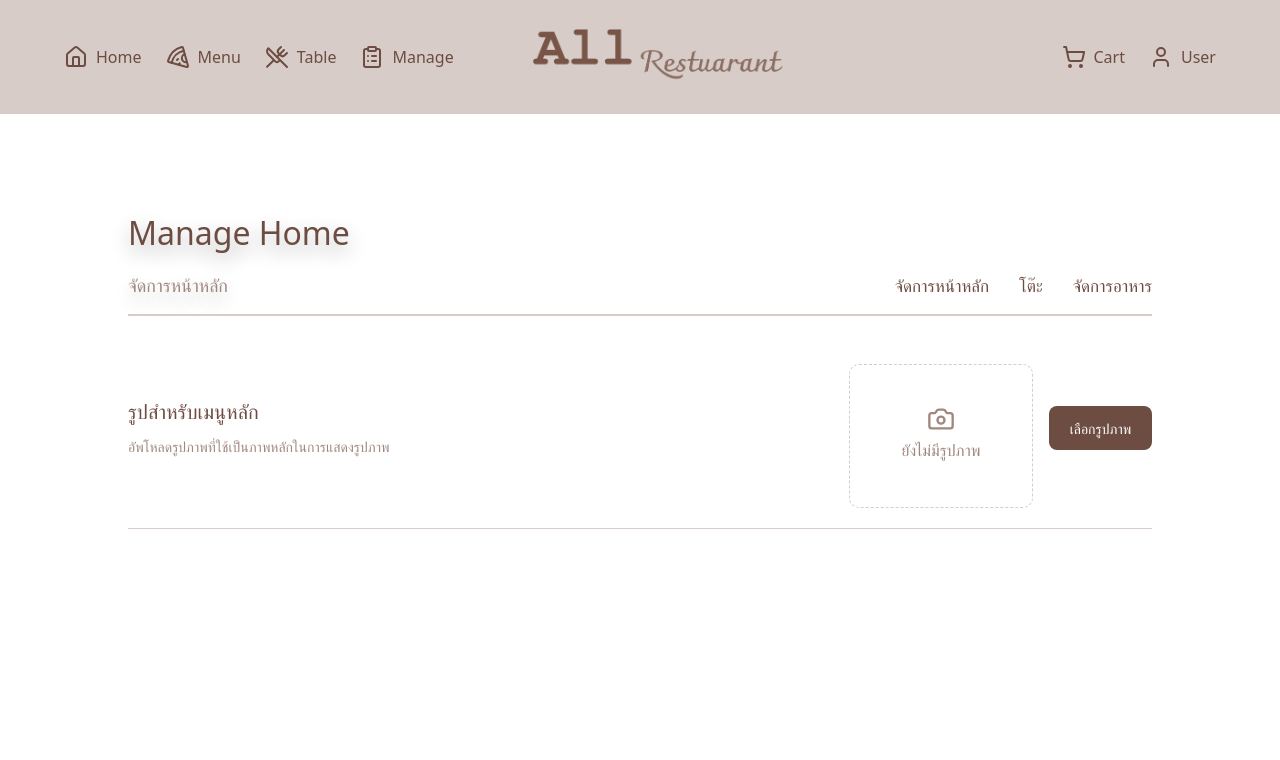
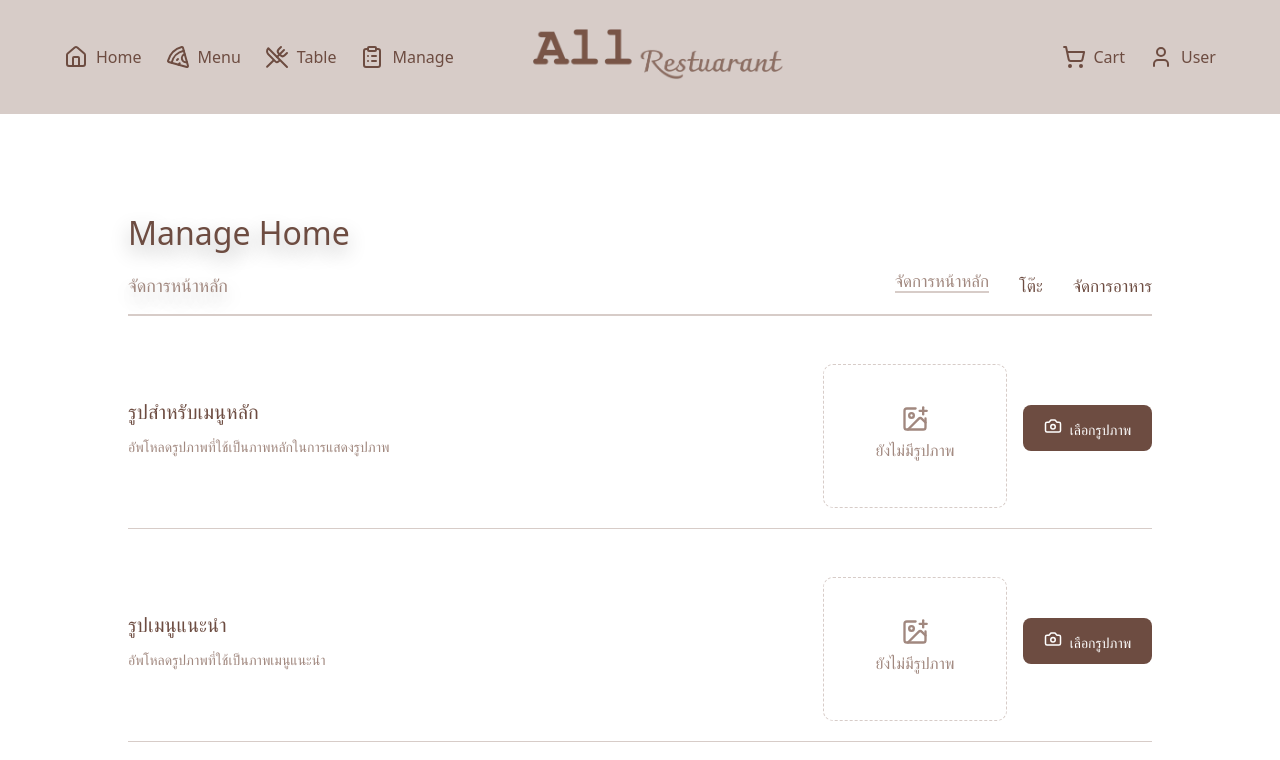
Before and after one commit to SaranKunvijit/foodsed, a React (Vite) app: page /manage in a window 1280 px wide. Shown: the top 760 px of the page. Built offline with nearby package versions, Linux system fonts and the light colour scheme.

Commit message:
update manage2

```diff
--- /dev/null
+++ b/src/Components/ImageUploads/ImageUploads.tsx
@@ -0,0 +1,60 @@
+import { Camera, ImagePlus } from 'lucide-react'
+import React, { useId, useState, type FC } from 'react'
+
+type ImageUploadsComponentProps = {
+  id?: string   // ✅ เพิ่ม id ที่ส่งจาก parent ได้
+  label?: string
+  onImageChange?: (file: File | null, imageURL: string | null) => void
+}
+
+const ImageUploads: FC<ImageUploadsComponentProps> = ({ id, label = "เลือกรูปภาพ", onImageChange }) => {
+  const [preview, setPreview] = useState<string | null>(null)
+  const generatedId = useId()                // ✅ id เฉพาะแต่ละ component
+  const inputId = id || generatedId          // ✅ ใช้ id ที่ส่งมา หรือสร้างใหม่ถ้าไม่มี
+
+  const handleFileChange = (e: React.ChangeEvent<HTMLInputElement>) => {
+    const file = e.target.files?.[0]
+    if (file) {
+      const ImageURL = URL.createObjectURL(file)
+      setPreview(ImageURL)
+      onImageChange?.(file, ImageURL)
+    } else {
+      setPreview(null)
+      onImageChange?.(null, null)
+    }
+  }
+
+  return (
+    <div className="upload-headers">
+      <div className="preview-box">
+        {preview ? (
+          <img src={preview} alt="preview" className="img-preview" />
+        ) : (
+          <div className="no-img">
+            <ImagePlus size={28} />
+            <p>ยังไม่มีรูปภาพ</p>
+          </div>
+        )}
+      </div>
+
+      <div className="btn-upload">
+        {/* ✅ label ชี้ไปที่ input เฉพาะ */}
+        <label htmlFor={inputId} className="upload-btn">
+          <Camera size={18} style={{ marginRight: 8 }} />
+          {label}
+        </label>
+
+        {/* ✅ input id ต้องตรงกับ label htmlFor */}
+        <input
+          type="file"
+          id={inputId}
+          accept="image/*"
+          hidden
+          onChange={handleFileChange}
+        />
+      </div>
+    </div>
+  )
+}
+
+export default ImageUploads
--- a/src/pages/Manage/Manage.tsx
+++ b/src/pages/Manage/Manage.tsx
@@ -1,12 +1,12 @@
 import React, { useState } from 'react'
 import './manage.css'
-import { Camera } from 'lucide-react'
+
 import ManageHome from './ManagePage/ManageHome'
 import ManageTable from './ManagePage/ManageTable'
 import ManageFoods from './ManagePage/ManageFoods'
 function Manage() {
 
-  const [preview, setPreview] = useState<string | null>(null)
+
   const [activeTab, setActiveTab] = useState<'home' | 'table' | 'foods'>('home')
 
 
--- a/src/pages/Manage/ManagePage/ManageFoods.tsx
+++ b/src/pages/Manage/ManagePage/ManageFoods.tsx
@@ -1,4 +1,4 @@
-import React from 'react'
+
 
 function ManageFoods() {
   return (
--- a/src/pages/Manage/ManagePage/ManageHome.tsx
+++ b/src/pages/Manage/ManagePage/ManageHome.tsx
@@ -1,42 +1,35 @@
-import { Camera } from 'lucide-react'
-import React, { useState } from 'react'
+
+import ImageUploads from '../../../Components/ImageUploads/ImageUploads'
 
 function ManageHome() {
-    const [preview, setPreview] = useState<string | null>(null)
-    const handleImageChange = (e: React.ChangeEvent<HTMLInputElement>) => {
-        const file = e.target.files?.[0]
-        if (file) {
-          const ImageURL = URL.createObjectURL(file)
-          setPreview(ImageURL)
-        }
-      }
+
+  const handleImageChange = (file:File |null, ImageURL:string| null) => {
+    console.log("รูปที่อัปโหลด:", file)
+    console.log("URL preview:", ImageURL)
+  }
+  const handleImageChangeRec = (file:File |null, ImageURL:string| null) => {
+    console.log("รูปที่อัปโหลด:", file)
+    console.log("URL preview:", ImageURL)
+  }
   return (
-    <div>   <div className="image-headers">
-    <div className="text-uploadheader">
-      <h1>รูปสำหรับเมนูหลัก</h1>
-      <h2>อัพโหลดรูปภาพที่ใช้เป็นภาพหลักในการแสดงรูปภาพ</h2>
-    </div>
-    <div className="upload-headers">
-      <div className="preview-box">
-        {preview ? (
-          <img src={preview} alt="" className='img-preview' />
-        ) : (
-          <div className="no-img">
-            <Camera size={28} />
-            <p >ยังไม่มีรูปภาพ</p>
-          </div>
+    <div>
 
-        )}
+      <div className="image-headers">
+        <div className="text-uploadheader">
+          <h1>รูปสำหรับเมนูหลัก</h1>
+          <h2>อัพโหลดรูปภาพที่ใช้เป็นภาพหลักในการแสดงรูปภาพ</h2>
+        </div>
+        <ImageUploads id="main-image" onImageChange={handleImageChange} />
+      </div>
+      <div className="image-rec">
+        <div className="text-recs">
+          <h1>รูปเมนูแนะนำ</h1>
+          <h2>อัพโหลดรูปภาพที่ใช้เป็นภาพเมนูแนะนำ</h2>
+        </div>
+        <ImageUploads id="rec-image" onImageChange={handleImageChangeRec} />
       </div>
 
-      <div className="btn-upload">
-        <label htmlFor="upload" className='upload-btn'>เลือกรูปภาพ</label>
-        <input type="file" id='upload' accept='image/*' hidden onChange={handleImageChange} />
-      </div>
     </div>
-
-
-  </div></div>
   )
 }
 
--- a/src/pages/Manage/ManagePage/ManageTable.tsx
+++ b/src/pages/Manage/ManagePage/ManageTable.tsx
@@ -1,4 +1,4 @@
-import React from 'react'
+
 
 function ManageTable() {
   return (
--- a/src/pages/Manage/manage.css
+++ b/src/pages/Manage/manage.css
@@ -28,6 +28,7 @@
 }
 .menus-manage ul li{
     list-style: none;
+    position: relative;
     cursor: pointer;
     transition: all 0.4s ease;
     font-size: 17px;
@@ -35,6 +36,26 @@
 }
 .menus-manage ul li:hover{
     color: var(--hover-color);
+}
+.menus-manage ul li::after{
+    content: "";
+    position: absolute;
+    bottom: 0;
+    left: 0;
+    width: 0%;
+    height: 2px;
+    background-color: var(--bg-color);
+    transition: width 0.3s ease;
+}
+
+.menus-manage ul li:hover::after,
+.menus-manage ul li.active::after {
+  width: 100%;
+}
+
+.menus-manage ul li.active{
+    color: var(--hover-color);
+    transform: translateY(-5px);
 }
 
 .upload-headers{
@@ -58,7 +79,7 @@
     background-color: var(--hover-color);
 }
 
-.image-headers {
+.image-headers, .image-rec {
     margin-top: 2rem;
     display: flex;
     flex-direction: row;
@@ -104,12 +125,12 @@
     align-items: center;
     color: var(--hover-color);
 }
-.text-uploadheader h1{
+.text-uploadheader h1, .image-rec h1{
  font-size: 20px;
  font-weight: 500;
 
 }
-.text-uploadheader h2{
+.text-uploadheader h2 , .image-rec h2   {
     font-size: 14px;
     font-weight: 300;
     color: var(--hover-color);
```
Also changed, not shown: src/pages/Manage/index.tsx (deleted, +0 -64 lines), src/Components/ImageUploads/ImageUploads.css (added).
